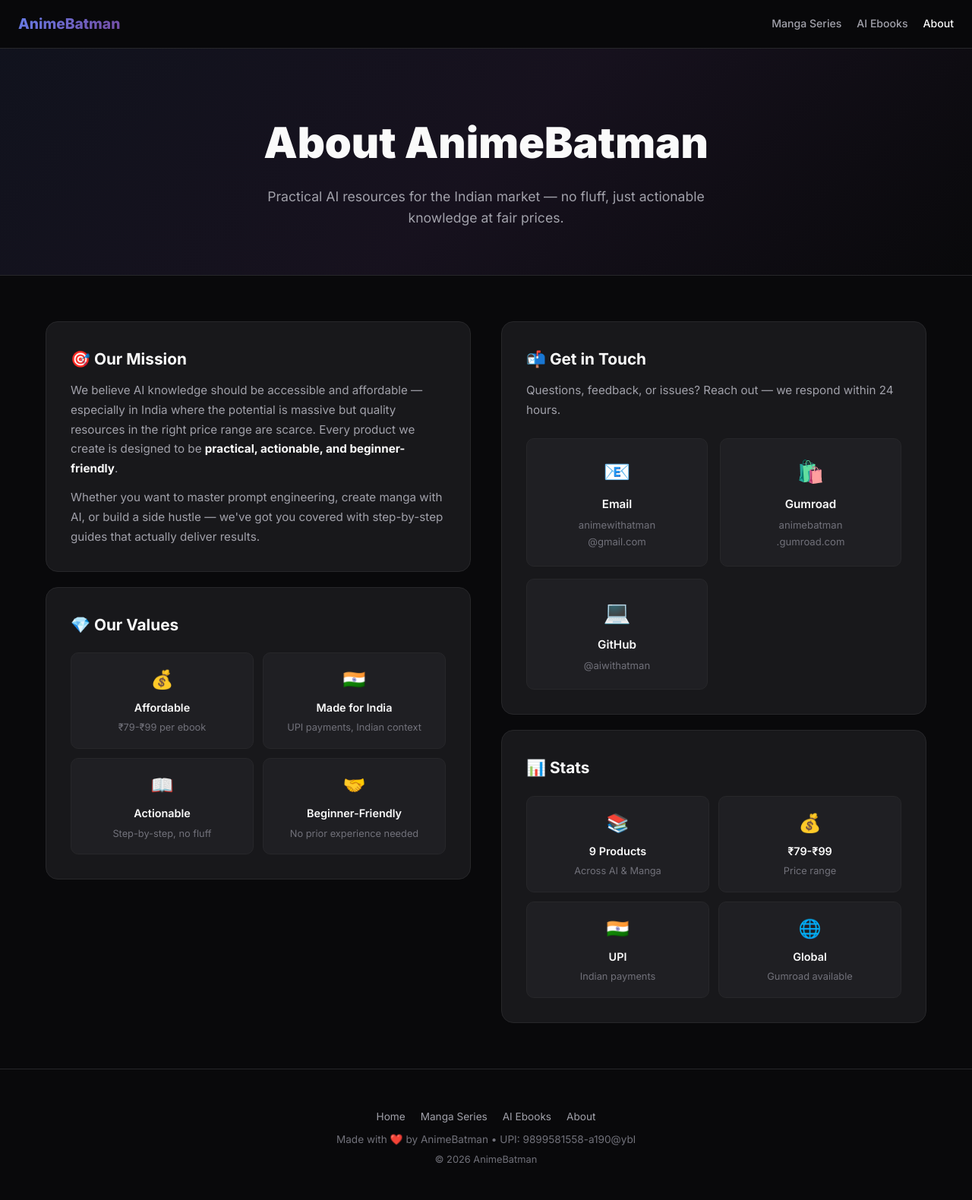
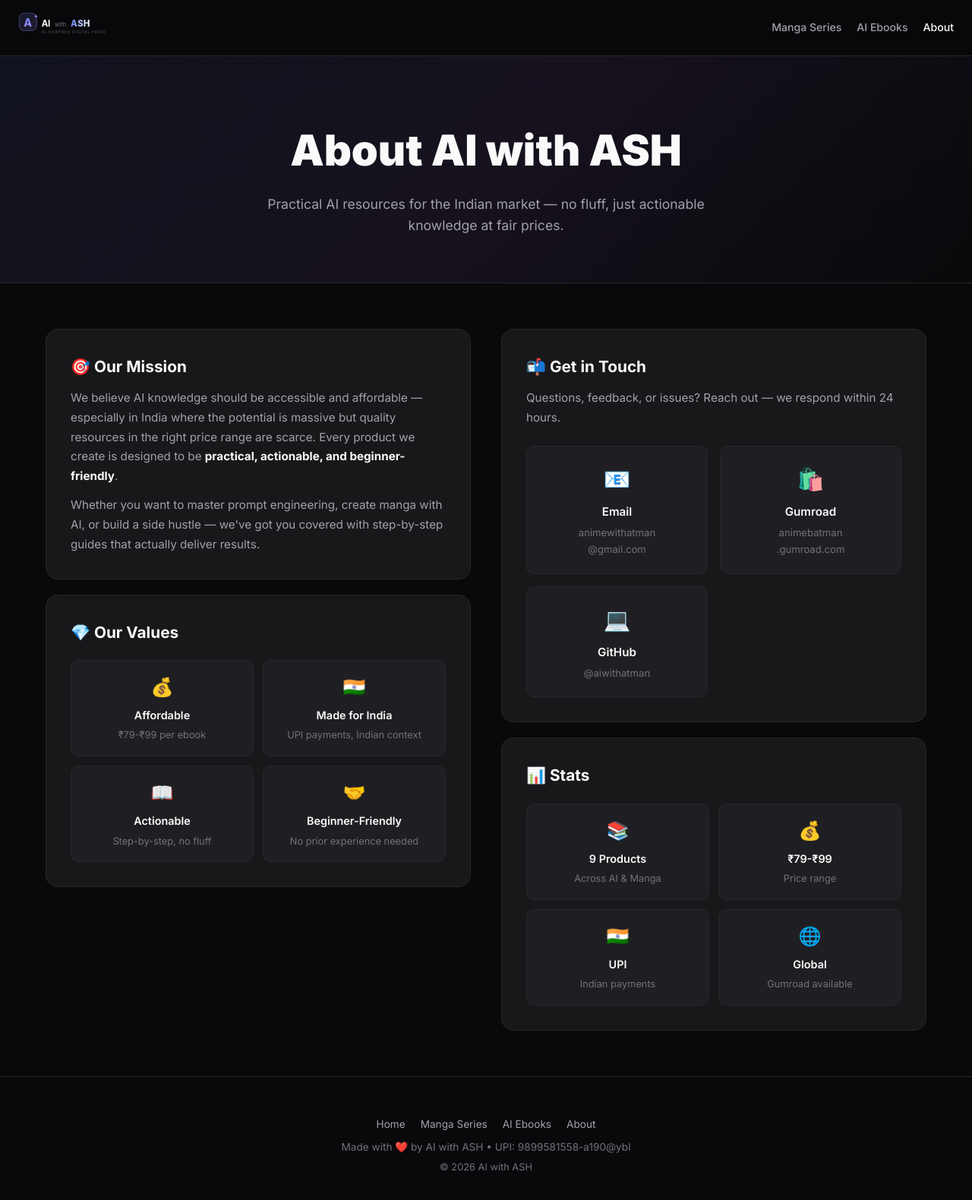
Before and after one commit to aiwithatman/AIWithASH, a plain HTML site: page about/index.html in a window 1280 px wide. Shown: the whole page at 76% size. Drawn offline with Linux system fonts and the light colour scheme.

Commit message:
Rebrand to AI with ASH + SVG logo

```diff
--- a/about/index.html
+++ b/about/index.html
@@ -3,8 +3,8 @@
 <head>
 <meta charset="UTF-8">
 <meta name="viewport" content="width=device-width, initial-scale=1.0">
-<title>About — AnimeBatman</title>
-<meta name="description" content="About AnimeBatman — creating practical AI resources for the Indian audience.">
+<title>About — AI with ASH</title>
+<meta name="description" content="About AI with ASH — creating practical AI resources for the Indian audience.">
 <link rel="preconnect" href="https://fonts.googleapis.com">
 <link href="https://fonts.googleapis.com/css2?family=Inter:wght@300;400;500;600;700;800;900&display=swap" rel="stylesheet">
 <link rel="stylesheet" href="../style.css">
@@ -38,7 +38,7 @@
 </head>
 <body>
 <nav>
-  <a href="../" class="nav-logo">AnimeBatman</a>
+  <a href="../" class="nav-logo"><img src="../logo.svg" alt="AI with ASH" height="32"></a>
   <div class="nav-links">
     <a href="../manga/">Manga Series</a>
     <a href="../ai-books/">AI Ebooks</a>
@@ -47,7 +47,7 @@
 </nav>
 
 <div class="page-hero">
-  <h1>About AnimeBatman</h1>
+  <h1>About AI with ASH</h1>
   <p>Practical AI resources for the Indian market — no fluff, just actionable knowledge at fair prices.</p>
 </div>
 
@@ -114,8 +114,8 @@
     <a href="../ai-books/">AI Ebooks</a>
     <a href="../about/">About</a>
   </div>
-  <p>Made with ❤️ by AnimeBatman &bull; UPI: 9899581558-a190@ybl</p>
-  <p style="margin-top:6px;font-size:.8rem">&copy; 2026 AnimeBatman</p>
+  <p>Made with ❤️ by AI with ASH &bull; UPI: 9899581558-a190@ybl</p>
+  <p style="margin-top:6px;font-size:.8rem">&copy; 2026 AI with ASH</p>
 </footer>
 </body>
 </html>
```
Also changed, not shown: ai-books/index.html (+4 -4 lines), index.html (+5 -5 lines), manga/index.html (+4 -4 lines), logo.svg (added).
